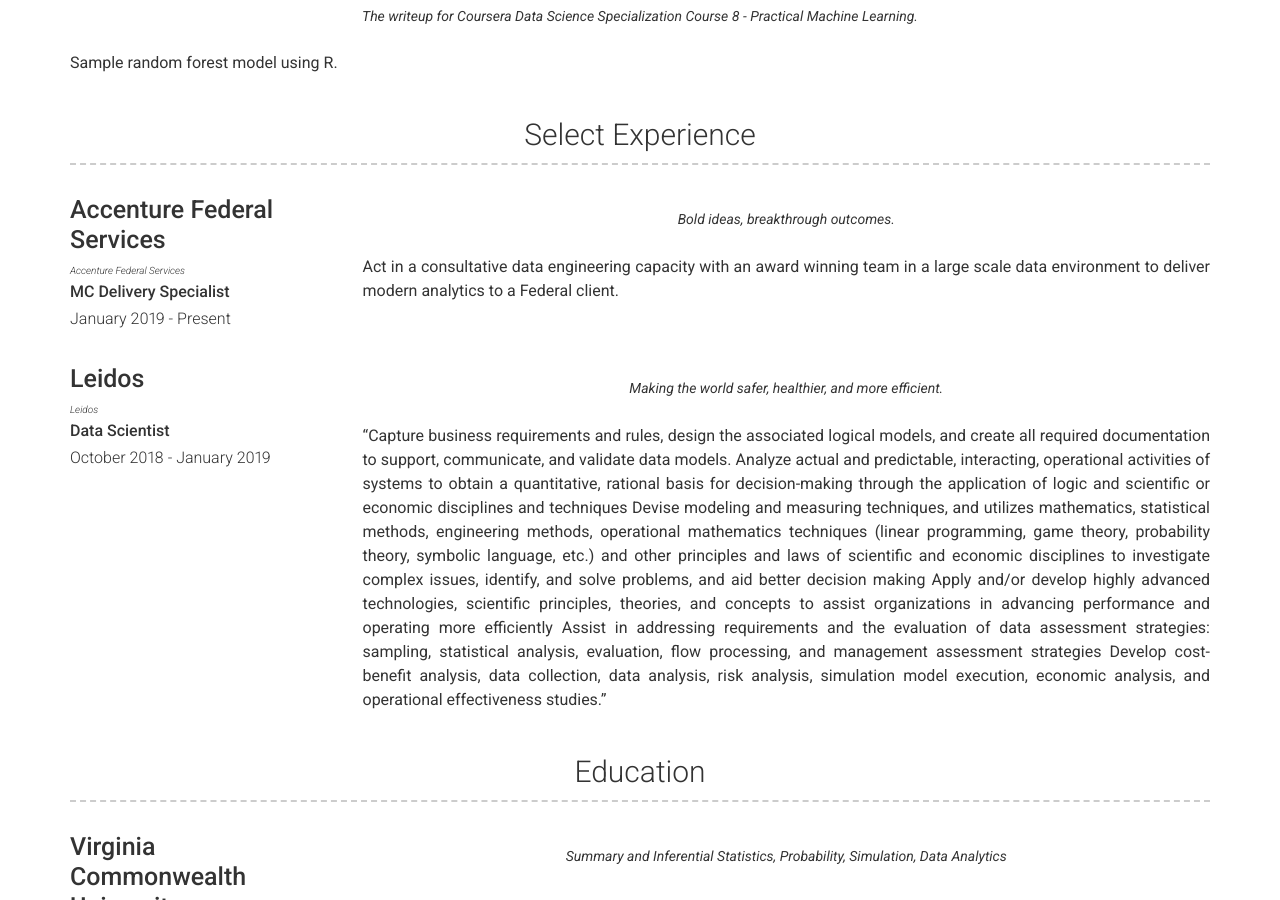
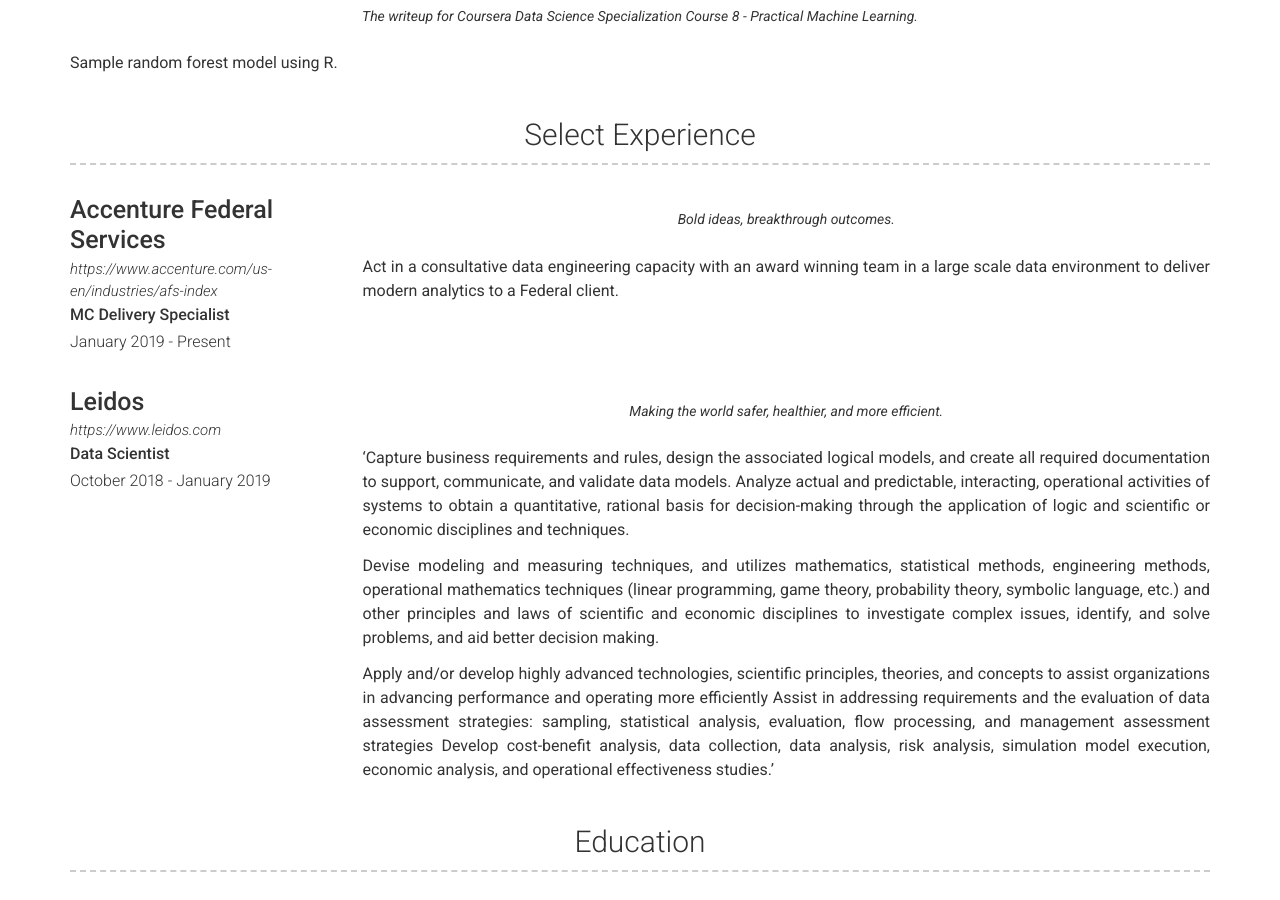
Before and after one commit to r-ballard/r-ballard.github.io, a Jekyll site: the page built from index.md, in a window 1280 px wide and 900 px high, scrolled down 696 px. Built offline with Jekyll 4.4.1, drawn with Linux system fonts in a browser that asks for light colours; nearby versions of some CDN libraries; some of the changed lines change nothing that is shown.

Commit message:
Single quotes for experience text

```diff
--- a/_data/experience.yml
+++ b/_data/experience.yml
@@ -1,7 +1,7 @@
 # Experience template
 - layout: left
   company: Accenture Federal Services
-  link: <a href=https://www.accenture.com/us-en/industries/afs-index>Accenture Federal Services</a>
+  link: https://www.accenture.com/us-en/industries/afs-index
   job_title: MC Delivery Specialist
   dates: January 2019 - Present
   quote: >
@@ -10,17 +10,20 @@
     Act in a consultative data engineering capacity with an award winning team in a large scale data environment to deliver modern analytics to a Federal client.
 - layout: left
   company: Leidos
-  link: <a href=https://www.leidos.com>Leidos</a>
+  link: https://www.leidos.com
   job_title: Data Scientist
   dates: October 2018 - January 2019
   quote: >
    Making the world safer, healthier, and more efficient.
   description: | # this will include new lines to allow paragraphs
-    "Capture business requirements and rules, design the associated logical models, and create all required documentation to support, communicate, and validate data models.
+    'Capture business requirements and rules, design the associated logical models, and create all required documentation to support, communicate, and validate data models.
     Analyze actual and predictable, interacting, operational activities of systems to obtain a quantitative, rational basis for decision-making through the application of logic and
-    scientific or economic disciplines and techniques Devise modeling and measuring techniques, and utilizes mathematics, statistical methods, engineering methods,
+    scientific or economic disciplines and techniques.
+
+    Devise modeling and measuring techniques, and utilizes mathematics, statistical methods, engineering methods,
     operational mathematics techniques (linear programming, game theory, probability theory, symbolic language, etc.) and other principles and laws of scientific and economic disciplines
-    to investigate complex issues, identify, and solve problems, and aid better decision making
+    to investigate complex issues, identify, and solve problems, and aid better decision making.
+
     Apply and/or develop highly advanced technologies, scientific principles, theories, and concepts to assist organizations in advancing performance and operating more efficiently
     Assist in addressing requirements and the evaluation of data assessment strategies: sampling, statistical analysis, evaluation, flow processing, and management assessment strategies
-    Develop cost-benefit analysis, data collection, data analysis, risk analysis, simulation model execution, economic analysis, and operational effectiveness studies."
+    Develop cost-benefit analysis, data collection, data analysis, risk analysis, simulation model execution, economic analysis, and operational effectiveness studies.'
```
